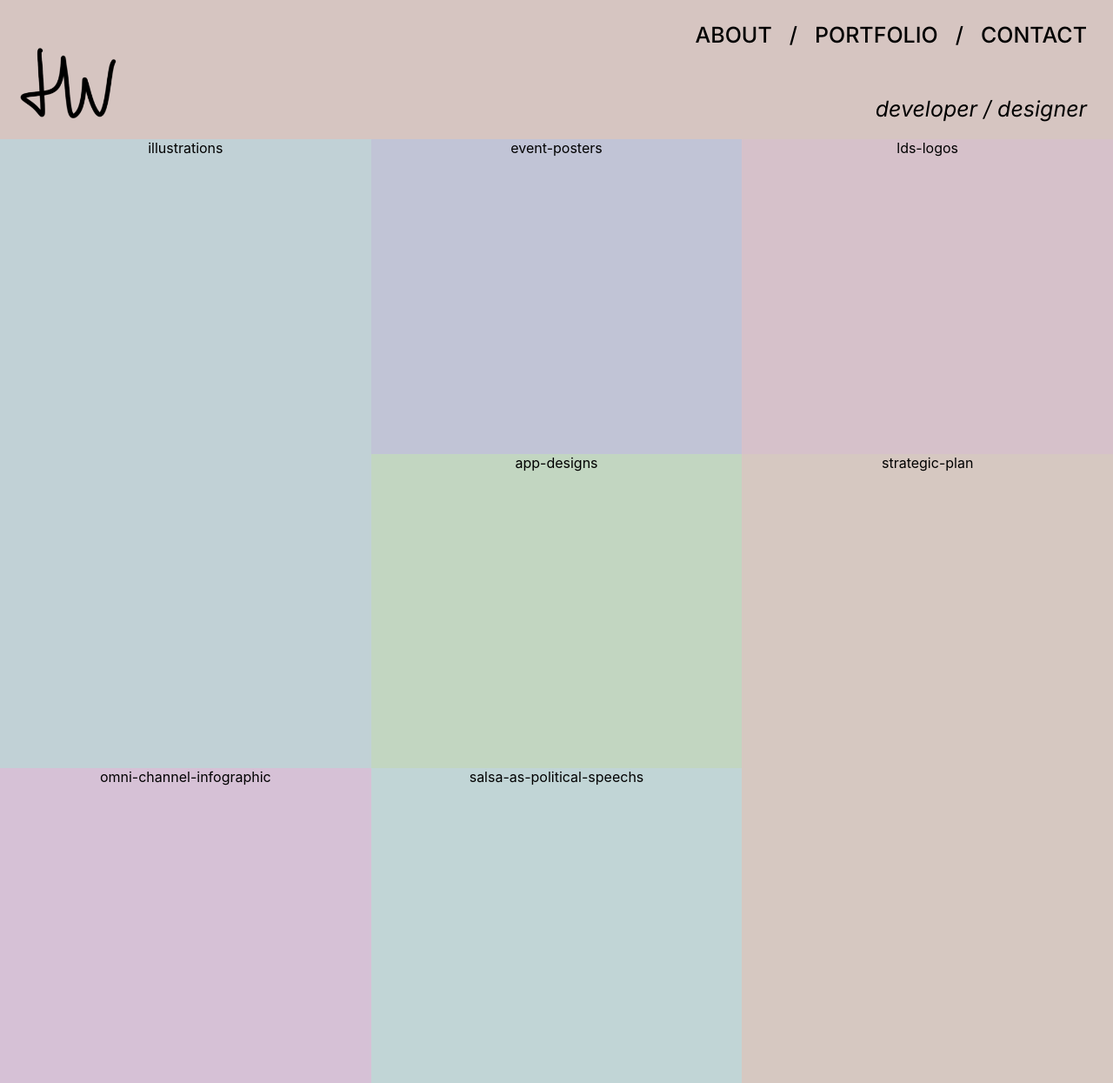
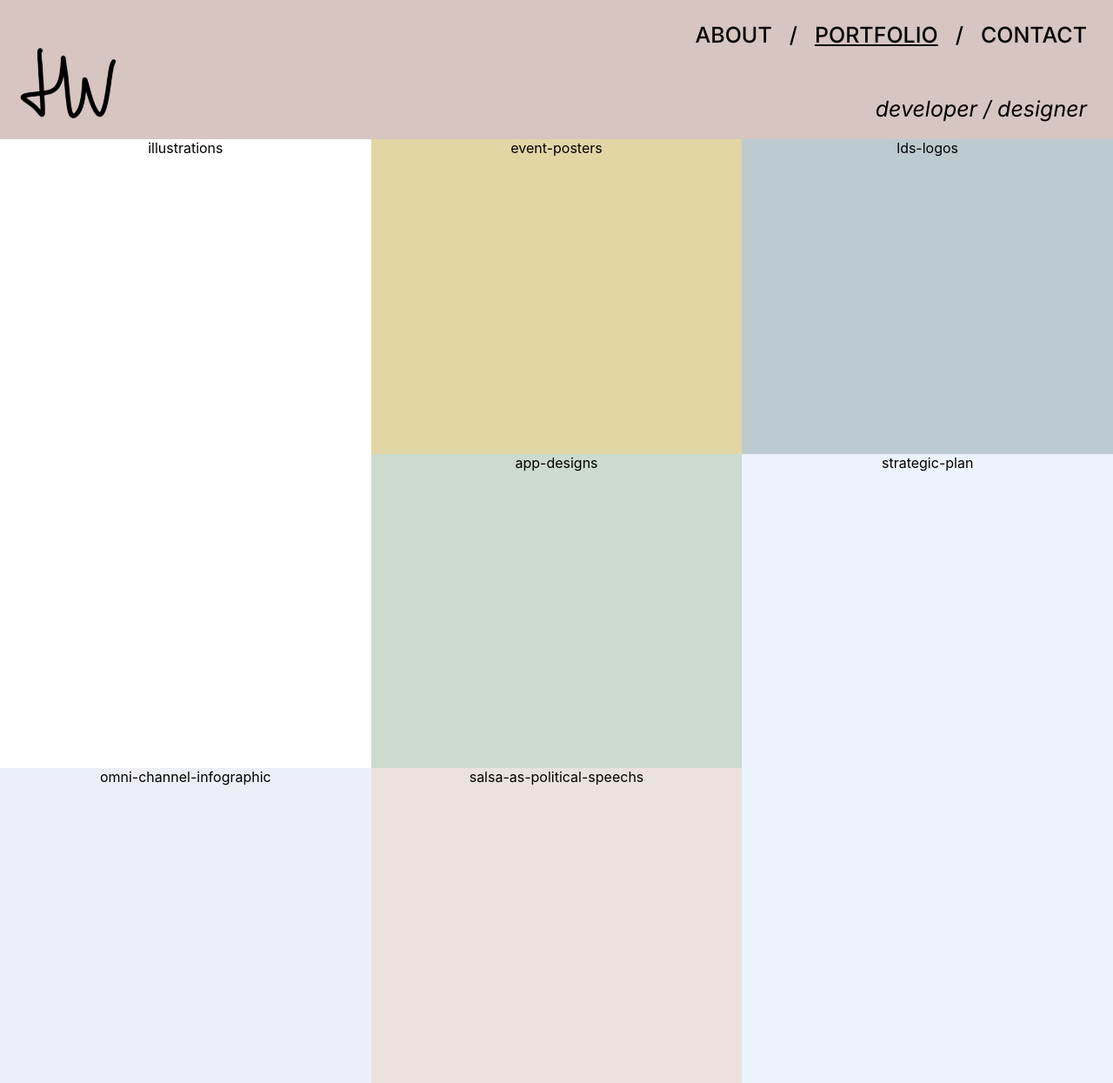
Before and after one commit to hannahw1ll1ams/portfolio, a React (Create React App) app: page / in a window 1280 px wide. Shown: the whole page at 87% size. Built offline with nearby package versions, Linux system fonts and the light colour scheme.

Commit message:
portfolio - added image background colours and header underscore styling when selected

```diff
--- a/src/App.css
+++ b/src/App.css
@@ -21,35 +21,35 @@
 
 .illustrations {
   grid-area: illustrations;
-  background-color: #c1d1d6;
+  background-color: #FFFFFF;
 }
 
 .event-posters {
   grid-area: event-posters;
-  background-color: #c1c4d6;
+  background-color: #E3D6A5;
 }
 
 .app-designs {
   grid-area: app-designs;
-  background-color: #c2d6c1;
+  background-color: #CBDBCF;
 }
 
 .lds-logos {
   grid-area: lds-logos;
-  background-color: #d6c1ca;
+  background-color: #BCCBD0;
 }
 
 .strategic-plan {
   grid-area: strategic-plan;
-  background-color: #d6c8c1;
+  background-color: #EDF3FB;
 }
 
 .salsa-as-political-speech {
   grid-area: salsa-as-political-speech;
-  background-color: #c1d5d6;
+  background-color: #ECE2DD;
 }
 
 .omni-channel-infographic {
   grid-area: omni-channel-infographic;
-  background-color: #d6c1d6;
+  background-color: #ECEFF8;
 }
--- a/src/Components/Header.js
+++ b/src/Components/Header.js
@@ -1,20 +1,29 @@
-import React from 'react';
+import React, { useState } from 'react';
 import '../css/header.css';
 
 import logo from '../images/logo.PNG'
 
 export default function Header () {
+
+  const [isSelected, setIsSelected] = useState([false, true, false]);
+
+  const handleOnClick = (pageSelected) => {
+    pageSelected === 0 ? setIsSelected([true, false, false]) :
+    pageSelected === 1 ? setIsSelected([false, true, false]) :
+    setIsSelected([false, false, true])
+  };
+
 	return (
 		<div>
 			<nav class="navbar background">
           <img className="App-logo" src= {logo} alt='logo'/>
            <div className="right-nav">
             <ul class="nav-list">
-              <li><a href="#about">ABOUT</a></li>
+              <li><button className={`${isSelected[0] ? "selected" : ""}`} onClick={() => handleOnClick(0)}>ABOUT</button></li>
               <li>/</li>
-              <li><a href="#portfolio">PORTFOLIO</a></li>
+              <li><button className={`${isSelected[1] ? "selected" : ""}`} onClick={() => handleOnClick(1)}>PORTFOLIO</button></li>
               <li>/</li>
-              <li><a href="#contact">CONTACT</a></li>
+              <li><button className={`${isSelected[2] ? "selected" : ""}`} onClick={() => handleOnClick(2)}>CONTACT</button></li>
             </ul>
             <p className="title">developer / designer</p>
           </div>
--- a/src/css/header.css
+++ b/src/css/header.css
@@ -2,6 +2,20 @@
 	margin: 0;
 	padding: 0;
 
+}
+
+button {
+    background: none;
+	color: inherit;
+	border: none;
+	padding: 0;
+	font: inherit;
+	cursor: pointer;
+	outline: inherit;
+}
+
+.background {
+	background-color: #D6C5C1;
 }
 
 .navbar {
@@ -28,17 +42,6 @@
     padding: 15px 20px;
 }
 
-.title {
-    padding: 30px;
-    font-size: 25px;
-    font-family: 'Italic';
-    font-weight: 100;
-}
-
-.background {
-	background-color: #D6C5C1;
-}
-
 .nav-list li {
 	list-style: none;
     padding: 10px;
@@ -54,3 +57,14 @@
 .nav-list li a:hover {
 	color: grey;
 }
+
+.selected {
+    text-decoration: underline;
+}
+
+.title {
+    padding: 30px;
+    font-size: 25px;
+    font-family: 'Italic';
+    font-weight: 100;
+}
```
